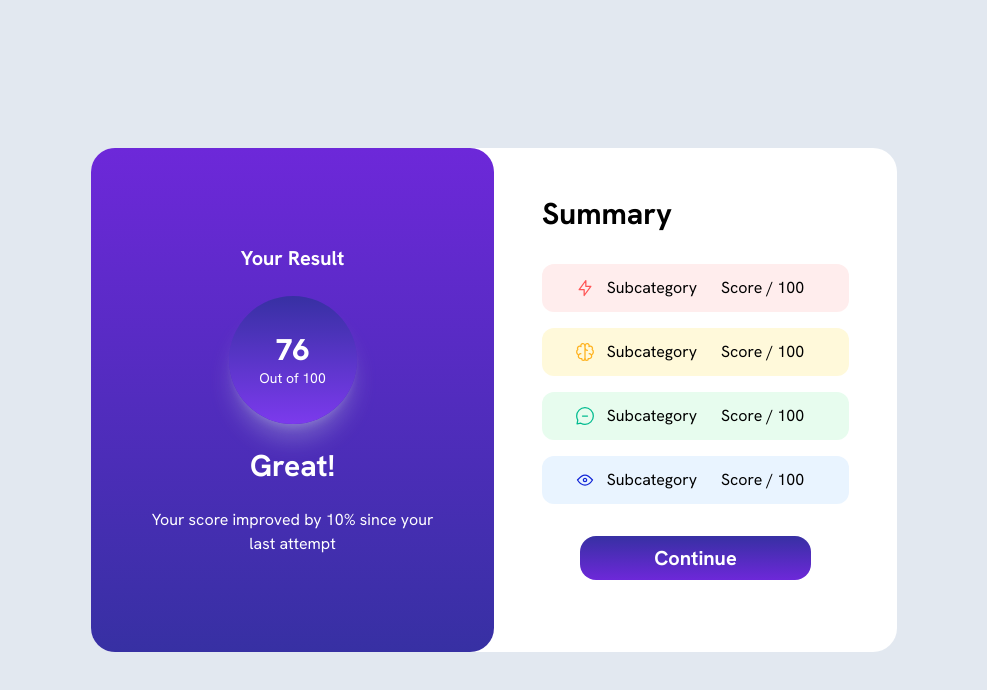
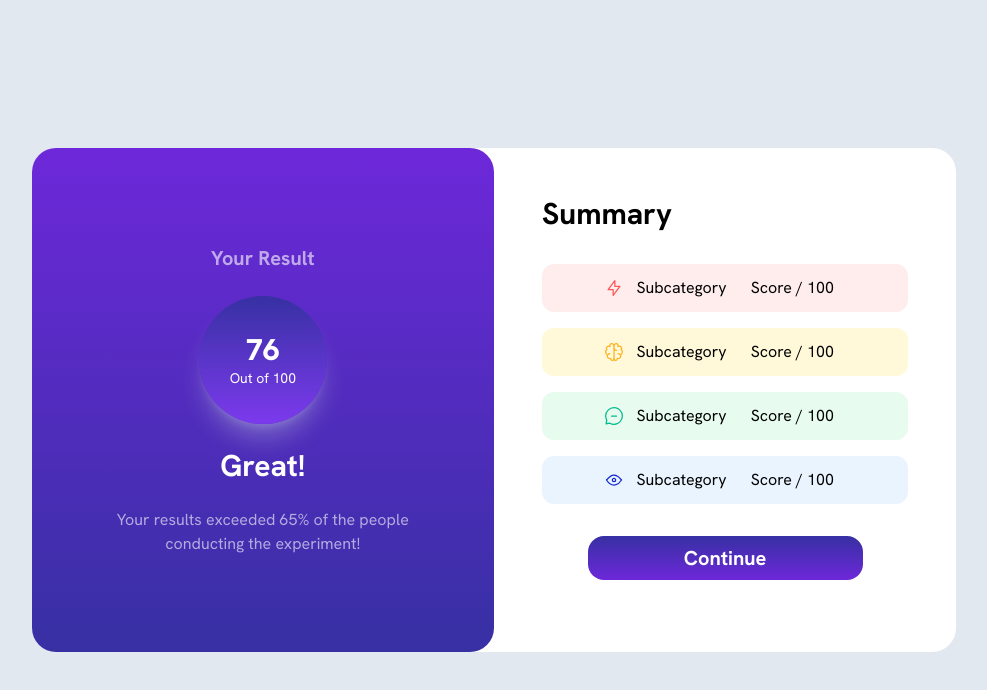
Before and after one commit to trevornei/Results_Summary_Component, a React (Vite) app in the folder Results-Summary-Component/: page / in a window 1280 px wide. Shown: the top 690 px of the page, without its empty margins (146-1133 px from the left). Built offline with nearby package versions, Linux system fonts and the light colour scheme.

Commit message:
Added opacity to text in the results container child components.

```diff
--- a/Results-Summary-Component/src/Components/Results/ResultsCont.jsx
+++ b/Results-Summary-Component/src/Components/Results/ResultsCont.jsx
@@ -5,10 +5,10 @@ export default function ResultsCont() {
   return (
     <>
         <div className="flex flex-col items-center justify-center w-full h-full p-12 bg-gradient-to-b from-violet-700 to-indigo-800 md:rounded-3xl sm:rounded-b-3xl my-18 mx-18 ">
-            <h1 className="mx-auto mb-6 text-xl font-bold text-white font-hg">Your Result</h1>
+            <h1 className="mx-auto mb-6 text-xl font-bold text-white/60 font-hg">Your Result</h1>
             <CircleResult />
             <h1 className='mx-auto mt-6 text-3xl font-bold text-white'>Great!</h1>
-            <p className="mx-auto mt-6 text-center text-white text-md">Your score improved by 10% since your last attempt</p>
+            <p className="mx-auto mt-6 text-center text-white/60 text-md">Your results exceeded 65% of the people conducting the experiment!</p>
         </div>
     </>
   )
```
